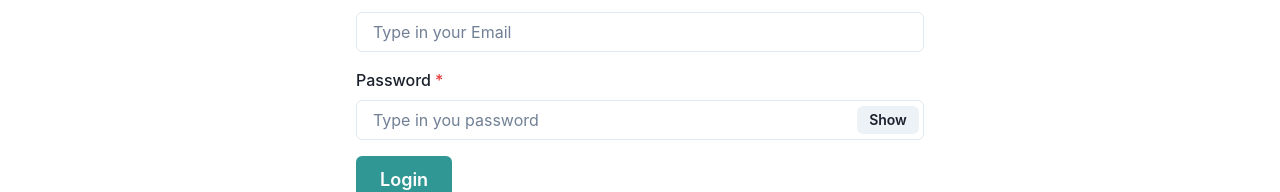
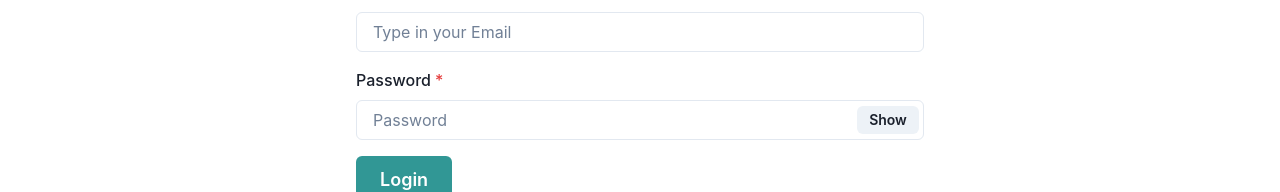
Before and after one commit to CrowsVeldt/final-project-redone, a React (Vite) app in the folder frontend/: page /login in a window 1280 px wide. Shown: the part 244-436 px from the top of the page. Built offline with nearby package versions, Linux system fonts and the light colour scheme; no server answers.

Commit message:
ui: replace Input with PasswordInput in Login.jsx

```diff
--- a/frontend/src/pages/public/Login.jsx
+++ b/frontend/src/pages/public/Login.jsx
@@ -7,20 +7,19 @@ import {
   Input,
   InputGroup,
   InputRightElement,
-} from '@chakra-ui/react';
-import { useContext, useState } from 'react';
-import { toast } from 'react-toastify';
-import axios from '../../api/axios';
-import AuthContext from '../../context/AuthContext';
-import { useNavigate } from 'react-router-dom';
+} from "@chakra-ui/react";
+import { useContext, useState } from "react";
+import { toast } from "react-toastify";
+import axios from "../../api/axios";
+import AuthContext from "../../context/AuthContext";
+import { useNavigate } from "react-router-dom";
+import PasswordInput from "../../components/inputs/PasswordInput";
 
 const Login = () => {
   const { user, setUser } = useContext(AuthContext);
-  const [show, setShow] = useState(false);
   const [values, setValues] = useState({
-    user_email: '',
-
-    user_password: '',
+    user_email: "",
+    user_password: "",
   });
   const navigate = useNavigate();
 
@@ -31,30 +30,28 @@ const Login = () => {
     }));
   };
 
-  const handleClick = () => setShow(!show);
-
   const handleSubmit = async (e) => {
     e.preventDefault();
     try {
       const { user_email, user_password } = values;
 
       const response = await axios.post(
-        '/users/customers/login',
+        "/users/customers/login",
         {
           user_email,
           user_password,
         },
         {
-          headers: { 'Content-Type': 'application/json' },
+          headers: { "Content-Type": "application/json" },
           withCredentials: true,
-        },
+        }
       );
       toast.success(response?.data?.message);
       setUser({
         user: response?.data.user,
         accessToken: response?.data.customerToken,
       });
-      navigate('/');
+      navigate("/");
     } catch (error) {
       console.log(error);
       toast.error(error.response?.data.message);
@@ -62,46 +59,37 @@ const Login = () => {
   };
   return (
     <Box
-      as='form'
+      as="form"
       onSubmit={handleSubmit}
-      minH='65vh'
-      maxW='600px'
-      mx='auto'
+      minH="65vh"
+      maxW="600px"
+      mx="auto"
       py={10}
       px={4}
     >
-      <Heading as='h1' size='xl' mb={5}>
+      <Heading as="h1" size="xl" mb={5}>
         Login
       </Heading>
       <FormControl isRequired mb={4}>
         <FormLabel>Email Address</FormLabel>
         <Input
-          name='user_email'
-          type='text'
-          placeholder='Type in your Email'
+          name="user_email"
+          type="text"
+          placeholder="Type in your Email"
           value={values.user_email}
           onChange={handleChange}
         />
       </FormControl>
       <FormControl isRequired mb={4}>
-        <FormLabel>Password</FormLabel>
-        <InputGroup>
-          <Input
-            name='user_password'
-            type={show ? 'text' : 'password'}
-            placeholder='Type in you password'
-            value={values.user_password}
-            onChange={handleChange}
-          />
-          <InputRightElement width='4.5rem'>
-            <Button h='1.75rem' size='sm' onClick={handleClick}>
-              {show ? 'Hide' : 'Show'}
-            </Button>
-          </InputRightElement>
-        </InputGroup>
+        <PasswordInput
+          name="user_password"
+          placeholder="Password"
+          value={values.user_password}
+          state={handleChange}
+        />
       </FormControl>
 
-      <Button type='submit' colorScheme='teal' size='lg' mb={4}>
+      <Button type="submit" colorScheme="teal" size="lg" mb={4}>
         Login
       </Button>
       {/* text for "have account? -> link to login" */}
```
